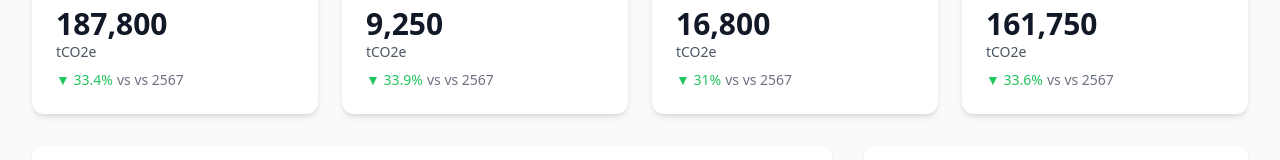
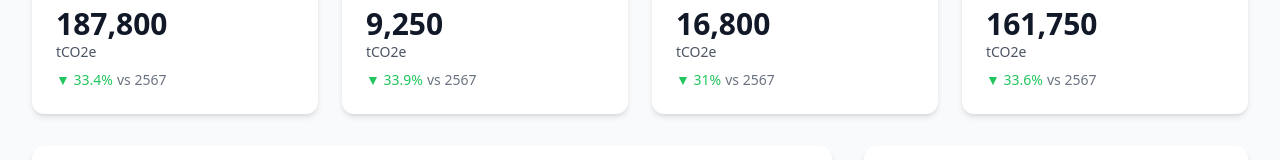
Before and after one commit to NuityChibiko/Cabon-Accounting-Platform-Mockup, a React (Vite) app: page / in a window 1280 px wide. Shown: the part 174-334 px from the top of the page. Built offline with nearby package versions, Linux system fonts and the light colour scheme.

Commit message:
fix: text

```diff
--- a/src/components/StatCard.tsx
+++ b/src/components/StatCard.tsx
@@ -36,7 +36,7 @@ const StatCard: React.FC<StatCardProps> = ({
       }`}
     >
       {parseFloat(change) >= 0 ? "▲" : "▼"} {Math.abs(parseFloat(change))}%
-      <span className="text-gray-500 ml-1">vs {period}</span>
+      <span className="text-gray-500 ml-1"> {period}</span>
     </div>
   </div>
 );
```
